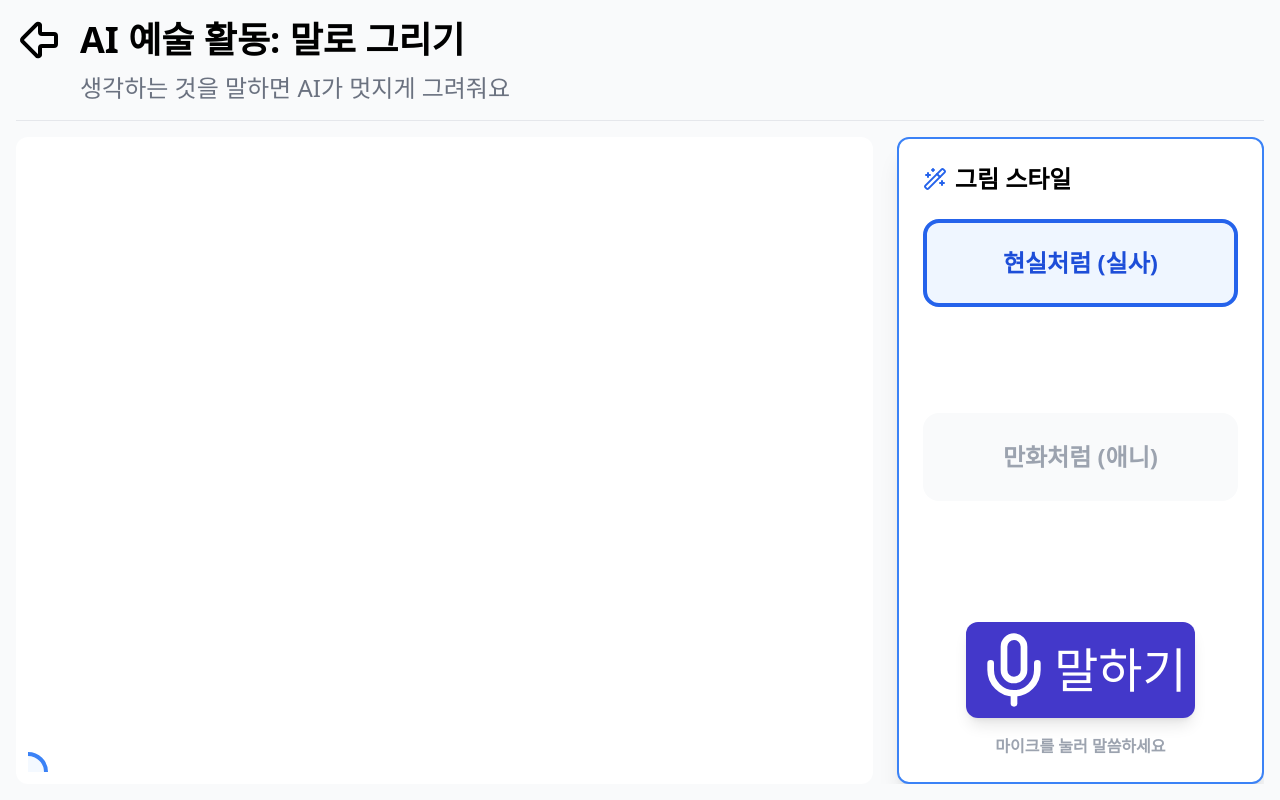
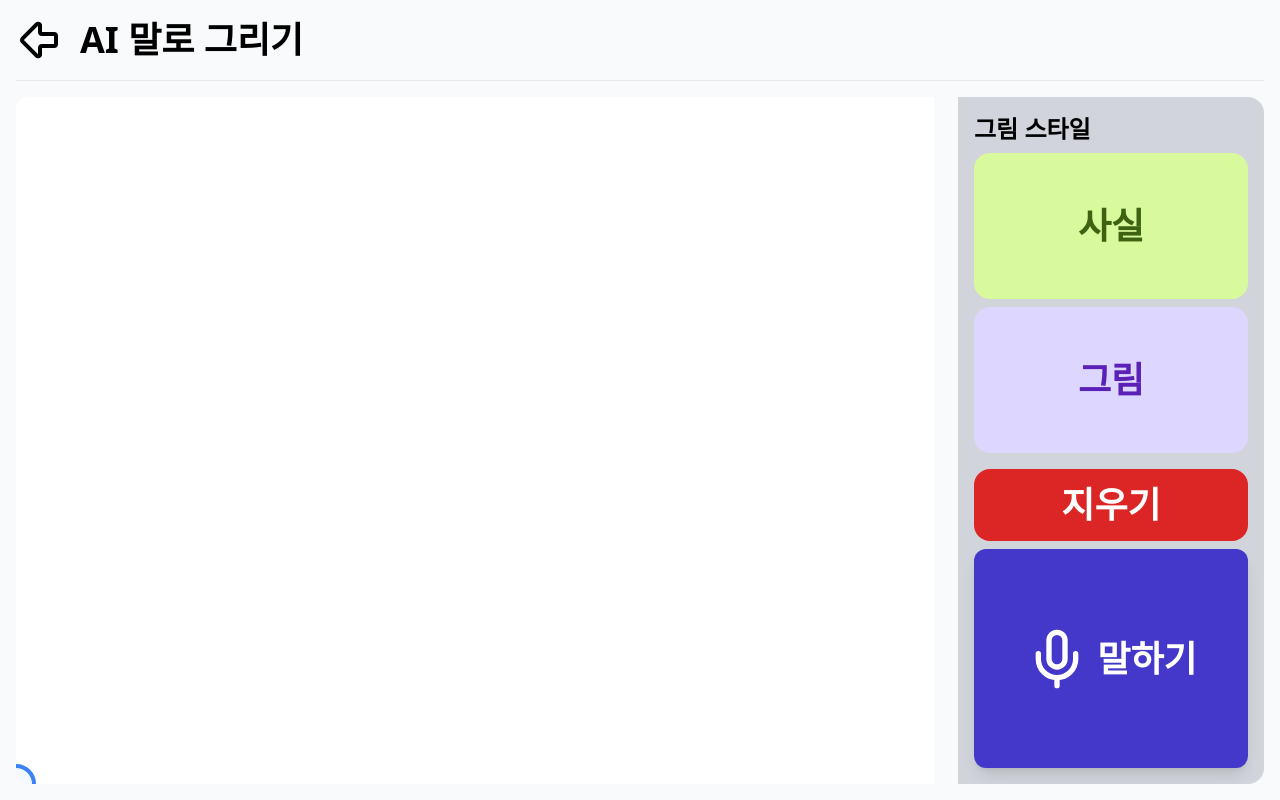
Before and after one commit to circuluspibo/piCare-front, a React (Vite) app: page /draw in a window 1280 px wide. Built offline with nearby package versions, Linux system fonts and the light colour scheme; no server answers.

Commit message:
신체, 그림그리기 UI 개선

```diff
--- a/src/components/Prompt.jsx
+++ b/src/components/Prompt.jsx
@@ -1,6 +1,7 @@
 import { useRef, useCallback, useEffect } from "react";
 import MicToggleButton from "./magicui/listening-indicator";
 import useVoiceChat from "@/hooks/useVoiceChat"; // 수정: 통합 훅 임포트
+import Dialog from "./Dialog";
 
 export default function Prompt({ text = "text-6xl", micText = "text-7xl" }) {
   const scrollRef = useRef(null);
@@ -41,6 +42,16 @@ export default function Prompt({ text = "text-6xl", micText = "text-7xl" }) {
       scrollRef.current.scrollTop = scrollRef.current.scrollHeight;
     }
   }, []);
+
+  // EventHandler
+  const onStopClick = () => {
+    handleStopRecording();
+  };
+  const isThinking =
+    !isRecording &&
+    questionList.length > 0 &&
+    fullResponse === "" &&
+    answerList.length < questionList.length;
 
   useEffect(() => {
     scrollToBottom();
@@ -90,11 +101,30 @@ export default function Prompt({ text = "text-6xl", micText = "text-7xl" }) {
       <div className="flex justify-center mt-4">
         <MicToggleButton
           onStart={handleStartRecording} // 핸들러 명칭 일치
-          onStop={handleStopRecording} // 핸들러 명칭 일치
+          onStop={onStopClick} // 핸들러 명칭 일치
           isListening={isRecording}
           micText={micText}
+          iconSize="size-24"
         />
       </div>
+      {/* 대화용 로딩 다이얼로그 */}
+      <Dialog
+        isOpen={isThinking}
+        onClose={() => {}}
+        title="AI 친구가 생각하고 있어요"
+      >
+        <div className="text-center p-10 flex flex-col items-center">
+          <div className="flex space-x-2 mb-8">
+            {/* 점이 통통 튀는 애니메이션 */}
+            <div className="w-4 h-4 bg-blue-600 rounded-full animate-bounce [animation-delay:-0.3s]"></div>
+            <div className="w-4 h-4 bg-blue-600 rounded-full animate-bounce [animation-delay:-0.15s]"></div>
+            <div className="w-4 h-4 bg-blue-600 rounded-full animate-bounce"></div>
+          </div>
+          <p className="text-3xl font-black text-gray-700">
+            대답을 준비하고 있어요...
+          </p>
+        </div>
+      </Dialog>
     </div>
   );
 }
--- a/src/components/magicui/listening-indicator.jsx
+++ b/src/components/magicui/listening-indicator.jsx
@@ -1,16 +1,14 @@
 /* eslint-disable no-unused-vars */
 import * as React from "react";
-import { Mic, StopCircle } from "lucide-react";
+import { Mic } from "lucide-react";
 import { motion, AnimatePresence } from "motion/react";
 import { cn } from "@/lib/utils";
 import { useState } from "react";
 
-// Soundwave
-const SoundWaveIcon = () => (
-  <div className="relative flex items-center justify-center">
-    {/* 파동 링: animate-ping으로 확장하며 사라지는 효과 */}
+// Soundwave 아이콘: iconSize를 인자로 받음
+const SoundWaveIcon = ({ iconSize }) => (
+  <div className="relative flex items-center justify-center mr-2">
     <div className="absolute inset-0 rounded-full bg-white/50 animate-ping duration-1000"></div>
-    {/* 중앙 마이크 아이콘 (motion으로 미세 진동) */}
     <motion.div
       initial={{ scale: 1 }}
       animate={{ scale: 1.05 }}
@@ -20,32 +18,39 @@ const SoundWaveIcon = () => (
         repeatType: "reverse",
       }}
     >
-      <Mic className="w-20 h-20 text-black relative z-10" />
+      {/* Lucide 아이콘의 size 속성 혹은 className에 외부 사이즈 적용 */}
+      <Mic className={cn("text-black relative z-10", iconSize)} />
     </motion.div>
   </div>
 );
 
-// Toggle
-function MicToggleButton({ onStart, onStop, micText }) {
+// iconSize props 추가 (기본값 설정 가능)
+function MicToggleButton({
+  onStart,
+  onStop,
+  micText,
+  className,
+  iconSize = "size-16",
+}) {
   const [isListening, setIsListening] = useState(false);
 
   const handleButtonClick = () => {
     if (!isListening) {
       setIsListening(true);
-      onStart(); // '말하기' 이벤트 시작
+      onStart();
     } else {
       setIsListening(false);
-      onStop(); // '듣기 종료' 이벤트
+      onStop();
     }
   };
 
-  // 상태에 따른 버튼 클래스 결정 (배경색 전환)
   const buttonClass = cn(
     "flex items-center justify-center w-full rounded-xl px-2 py-2 shadow-lg transition-colors duration-300",
     {
       "bg-yellow-700 text-black": isListening,
       "bg-indigo-700 text-white": !isListening,
-    }
+    },
+    className
   );
 
   return (
@@ -56,30 +61,30 @@ function MicToggleButton({ onStart, onStop, micText }) {
     >
       <AnimatePresence mode="wait" initial={false}>
         {isListening ? (
-          // SECTION: 듣기종료
           <motion.div
             key="listening"
             initial={{ opacity: 0, scale: 0.9 }}
             animate={{ opacity: 1, scale: 1 }}
             exit={{ opacity: 0, scale: 0.9 }}
             transition={{ duration: 0.2 }}
-            className={`flex items-center ${micText}`}
+            className={cn("flex items-center justify-center", micText)}
           >
-            <SoundWaveIcon />
-            <p className="text-center font-medium">듣기 종료</p>
+            {/* 종료 상태일 때 아이콘 크기 적용 */}
+            <SoundWaveIcon iconSize={iconSize} />
+            <p className="text-center font-black">종료</p>
           </motion.div>
         ) : (
-          // SECTION: 말하기
           <motion.div
             key="mic"
             initial={{ opacity: 0, scale: 0.9 }}
             animate={{ opacity: 1, scale: 1 }}
             exit={{ opacity: 0, scale: 0.9 }}
             transition={{ duration: 0.2 }}
-            className={`flex items-center ${micText}`}
+            className={cn("flex items-center justify-center", micText)}
           >
-            <Mic className="w-20 h-20" />
-            <p className="text-center font-medium">말하기</p>
+            {/* 대기 상태일 때 아이콘 크기 적용 */}
+            <Mic className={cn("mr-2", iconSize)} />
+            <p className="text-center font-black">말하기</p>
           </motion.div>
         )}
       </AnimatePresence>
--- a/src/hooks/useVoiceChat.js
+++ b/src/hooks/useVoiceChat.js
@@ -202,12 +202,14 @@ export default function useVoiceChat({ enableTTS }) {
           } else if (result.data && result.data.trim()) {
             recognizedText = result.data.trim();
           }
-
-          if (recognizedText) {
+          const cleanedText = recognizedText
+            .replace(/[^가-힣ㄱ-ㅎㅏ-ㅣ\s]/g, "")
+            .trim();
+          if (cleanedText) {
             // 질문 상태 업데이트 후 LLM에 전송
-            setQuestionList((prev) => [...prev, recognizedText]);
+            setQuestionList((prev) => [...prev, cleanedText]);
             setQuestionTimes((prev) => [...prev, Date.now()]);
-            await sendMessage(recognizedText);
+            await sendMessage(cleanedText);
           } else {
             console.log("Not recognized");
           }
@@ -238,6 +240,20 @@ export default function useVoiceChat({ enableTTS }) {
     }
   };
 
+  const resetVoiceChat = useCallback(() => {
+    // 대화 기록 초기화
+    setQuestionList([]);
+    setAnswerList([]);
+
+    setFullResponse("");
+
+    // TTS 초기화
+    setTtsQueue([]);
+    setIsPlayingTts(false);
+
+    // 기타 데이터 초기화
+    setQuestionTimes([]);
+  }, []);
   return {
     // 상태
     isRecording,
@@ -253,5 +269,6 @@ export default function useVoiceChat({ enableTTS }) {
     // 기타 유틸리티
     currentLang,
     initGreeting: "무엇을 도와드릴까요?",
+    resetVoiceChat,
   };
 }
--- a/src/pages/DrawPage.jsx
+++ b/src/pages/DrawPage.jsx
@@ -1,5 +1,5 @@
 import React, { useRef, useState, useEffect, useCallback } from "react";
-import { ArrowBigLeft, Trash2, Palette, Wand2 } from "lucide-react";
+import { ArrowBigLeft, Trash2, Palette } from "lucide-react";
 import { useNavigate } from "react-router-dom";
 import MicToggleButton from "@/components/magicui/listening-indicator";
 import Dialog from "@/components/Dialog";
@@ -34,6 +34,7 @@ export default function DrawPage() {
     isRecording,
     handleStartRecording,
     handleStopRecording,
+    resetVoiceChat,
     questionList,
   } = useVoiceChat({
     enableTTS: false, // 그림 그리기에서는 대화 TTS 비활성화
@@ -235,17 +236,17 @@ export default function DrawPage() {
   const handleGenerateImg = useCallback(async () => {
     setLoading(true);
     try {
-      const finalPrompt = (sketchPrompt || "사과를 그려줘").trim();
       const baseURL = "http://127.0.0.1:59532";
 
+      if (!sketchPrompt) return;
       // 1. URLSearchParams를 사용하여 쿼리 문자열 생성
       const params = new URLSearchParams({
-        prompt: finalPrompt,
+        prompt: sketchPrompt,
         model: sketchModel,
         seed: Math.floor(Math.random() * 1000000), // 매번 다른 시드값 권장
         lang: "ko",
       });
-      setLoadingText(`${finalPrompt}으로 이미지 생성중`);
+      setLoadingText(`${sketchPrompt}으로 이미지 생성중`);
       // 2. Fetch 호출 (Body는 비우고 URL에 파라미터 포함)
       const res = await fetch(`${baseURL}/txt2img?${params.toString()}`, {
         method: "POST", // 방식은 POST 유지
@@ -259,21 +260,27 @@ export default function DrawPage() {
     } catch (error) {
       console.error("ERROR : ", error);
     } finally {
+      resetVoiceChat();
+      setSketchPrompt("");
       setLoading(false);
     }
-  }, [sketchPrompt, sketchModel, drawImageToCanvas]);
+  }, [sketchPrompt, sketchModel, drawImageToCanvas, resetVoiceChat]);
 
   // 음성 인식 및 이미지 생성 핸들러
   const handleStopAndGenerate = useCallback(async () => {
+    setLoading(true);
+    try {
       handleStopRecording(); // 수정: 훅의 중지 함수 호출
       if (!aiModelRef.current) {
-      setLoading(true);
         setLoadingText("이미지 생성을 위한 모델로 전환중");
         aiModelRef.current = true;
         await preparedModel(1);
+      }
+    } catch (error) {
+      console.log("Faild to Stop and Generate IMG", error);
+    } finally {
       setLoading(false);
     }
-    // STT가 완료되어 sketchPrompt가 업데이트되면 useEffect에서 handleGenerateImg가 실행됨
   }, [handleStopRecording, preparedModel]);
 
   useEffect(() => {
@@ -290,7 +297,7 @@ export default function DrawPage() {
   }, [preparedModel]);
 
   return (
-    <div className="flex flex-col h-full p-4 bg-gray-50 overflow-hidden font-sans">
+    <div className="flex flex-col w-full h-full p-4 bg-gray-50 overflow-hidden font-sans">
       {/* SECTION: 헤더 (연결성 강화) */}
       <header className="flex flex-col items-start pb-4 border-b mb-4">
         <div className="flex items-center text-4xl font-black">
@@ -298,17 +305,14 @@ export default function DrawPage() {
             className="size-12 mr-4 cursor-pointer hover:text-blue-600 transition-colors"
             onClick={() => navigation("/")}
           />
-          <span>AI 예술 활동: 말로 그리기</span>
+          <span>AI 말로 그리기</span>
         </div>
-        <p className="text-2xl text-gray-500 mt-2 ml-16 font-medium">
-          생각하는 것을 말하면 AI가 멋지게 그려줘요
-        </p>
       </header>
 
       <main className="flex flex-grow space-x-6 overflow-hidden">
         {/* SECTION: 캔버스 판 (70%) */}
-        <div className="w-[70%] relative" ref={parentRef}>
-          <div className="w-full h-full bg-white rounded-xl border-[12px] border-white overflow-hidden relative cursor-none">
+        <div className="w-3/4 relative" ref={parentRef}>
+          <div className="w-full h-full bg-white rounded-l-xl border-white overflow-hidden relative cursor-none">
             <canvas
               ref={canvasRef}
               className="w-full h-full block"
@@ -375,49 +379,54 @@ export default function DrawPage() {
         </div>
 
         {/* SECTION: 사이드 바 (30%) */}
-        <aside className="w-[30%] flex flex-col space-y-2">
-          {/* 1. 스타일 선택 */}
-          <div className="bg-white p-6 shadow-xl rounded-xl border-2 border-blue-500 h-full flex flex-col">
-            {/* 제목 영역 */}
-            <p className="text-2xl font-black mb-6 flex items-center shrink-0">
-              <Wand2 className="mr-2 text-blue-600" /> 그림 스타일
+        <aside className="w-1/4 flex flex-col h-full">
+          {/* 1. 스타일 선택 - h-full로 전체 높이 확보 */}
+          <div className="bg-gray-300 p-4 rounded-r-2xl h-full flex flex-col">
+            {/* 제목 영역 - 고정 높이 */}
+            <p className="text-2xl font-black mb-2 flex items-center shrink-0">
+              그림 스타일
             </p>
 
-            {/* 콘텐츠 영역: flex-1과 justify-between을 통해 Y축 고르게 분포 */}
-            <div className="flex-1 flex flex-col justify-between items-center w-full">
+            {/* 콘텐츠 영역: flex-1로 남은 모든 공간을 차지 */}
+            <div className="flex-1 flex flex-col gap-4 w-full">
+              {/* 파트 1: 사실 / 그림 (전체 높이의 1/2 차지) */}
+              <div className="flex-1 flex flex-col gap-2">
                 <button
-                className={`w-full py-6 rounded-2xl text-2xl font-black transition-all border-4 ${
-                  sketchModel === "real"
-                    ? "bg-blue-50 border-blue-600 text-blue-700"
-                    : "bg-gray-50 border-transparent text-gray-400 hover:bg-gray-100"
-                }`}
+                  className="w-full flex-1 rounded-2xl text-4xl font-bold transition-all bg-lime-200 text-lime-800 flex items-center justify-center"
                   onClick={() => setSketchModel("real")}
                 >
-                현실처럼 (실사)
+                  사실
+                </button>
+                <button
+                  className="w-full flex-1 rounded-2xl text-4xl font-bold transition-all bg-violet-200 text-violet-800 flex items-center justify-center"
+                  onClick={() => setSketchModel("anim")}
+                >
+                  그림
+                </button>
+              </div>
+
+              {/* 파트 2: 지우기 / 마이크 (전체 높이의 1/2 차지) */}
+              <div className="flex-1 flex flex-col gap-2">
+                {/* 지우기 버튼: 상대적 작게 (flex-[0.7]) */}
+                <button
+                  onClick={clearCanvas}
+                  className="w-full flex-[0.5] rounded-2xl text-4xl font-bold transition-all bg-red-600 text-white flex items-center justify-center"
+                >
+                  지우기
                 </button>
 
-              <button
-                className={`w-full py-6 rounded-2xl text-2xl font-black transition-all border-4 ${
-                  sketchModel === "anim"
-                    ? "bg-purple-50 border-purple-600 text-purple-700"
-                    : "bg-gray-50 border-transparent text-gray-400 hover:bg-gray-100"
-                }`}
-                onClick={() => setSketchModel("anim")}
-              >
-                만화처럼 (애니)
-              </button>
-
-              {/* 마이크 버튼 영역 */}
-              <div className="flex flex-col items-center justify-center pt-4">
+                {/* 마이크 버튼: 상대적 크게 (flex-[1.3]) */}
+                <div className="w-full flex-[1.5] flex flex-col">
                   <MicToggleButton
                     onStart={handleStartRecording}
                     onStop={handleStopAndGenerate}
                     isListening={isRecording}
-                  micText="text-5xl"
+                    // MicToggleButton이 내부에서 h-full을 지원해야 합니다.
+                    className="h-full w-full flex-1"
+                    micText="text-4xl"
+                    iconSize="size-16"
                   />
-                <p className="mt-4 text-gray-400 font-bold">
-                  마이크를 눌러 말씀하세요
-                </p>
+                </div>
               </div>
             </div>
           </div>
--- a/src/pages/IndexPages.jsx
+++ b/src/pages/IndexPages.jsx
@@ -10,7 +10,7 @@ import { useNavigate } from "react-router-dom";
 import { GlobalContext } from "@/contexts/GlobalContext";
 
 export default function Main() {
-  const {updatePersona} = useContext(GlobalContext);
+  const { updatePersona } = useContext(GlobalContext);
   const navigation = useNavigate();
   // TODO: 선택된 Persona에 따른 Voice 값 받아함.
   const [selectedPersona, setSelectedPersona] = useState(PERSONAS[0]);
```
Also changed, not shown: src/pages/ExercisePage.jsx (+61 -35 lines). Lines whose indentation alone changed are shown as unchanged.
